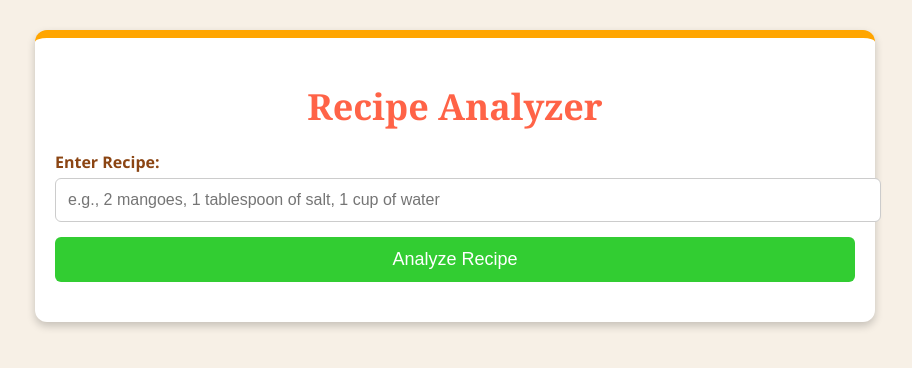
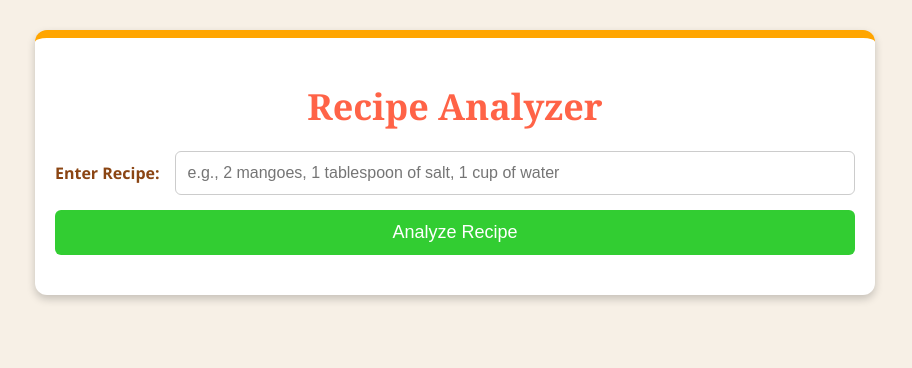
Before and after one commit to inno-waluza/nutrition-analyzer, a Django app: template nutrition_analyzer/templates/analyze.html in a window 1280 px wide. Shown: the top 368 px of the page, without its empty margins (185-1097 px from the left). Run offline with Django 5.2, Linux system fonts and the light colour scheme; the template is opened without the code that fills it, so the values that code supplies are empty.

Commit message:
good position

```diff
--- a/nutrition_analyzer/templates/analyze.html
+++ b/nutrition_analyzer/templates/analyze.html
@@ -30,16 +30,17 @@
             margin-bottom: 20px;
         }
         .form-group {
+            display: flex;
+            align-items: center;
             margin-bottom: 15px;
         }
         label {
-            display: block;
-            margin-bottom: 5px;
+            margin-right: 15px;
             font-weight: bold;
             color: #8B4513;
         }
         input[type="text"] {
-            width: 100%;
+            flex: 1;
             padding: 12px;
             border: 1px solid #ccc;
             border-radius: 6px;
@@ -56,6 +57,7 @@
             font-size: 18px;
             cursor: pointer;
             transition: background-color 0.3s ease;
+            margin-top: 15px;
         }
         button:hover {
             background-color: #228B22;
```
